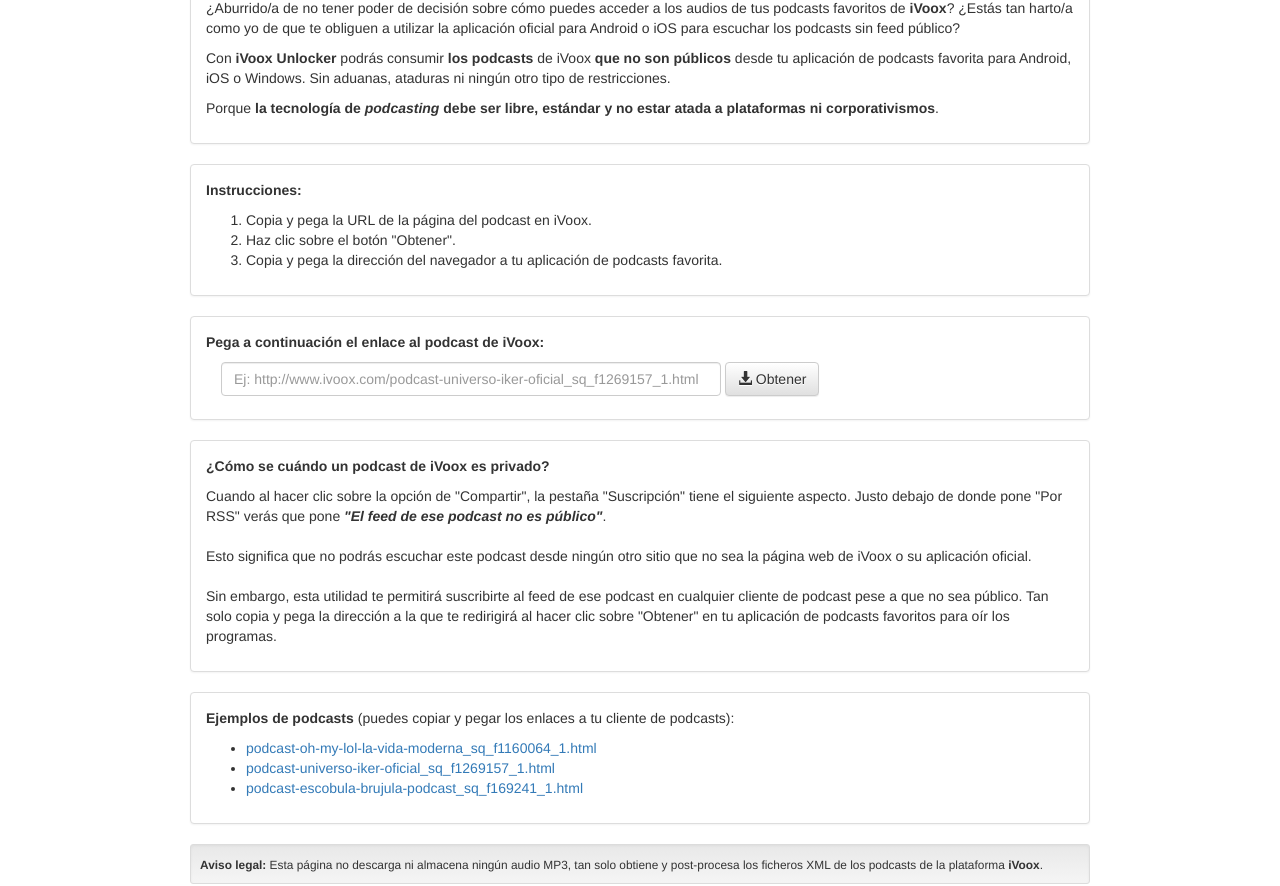
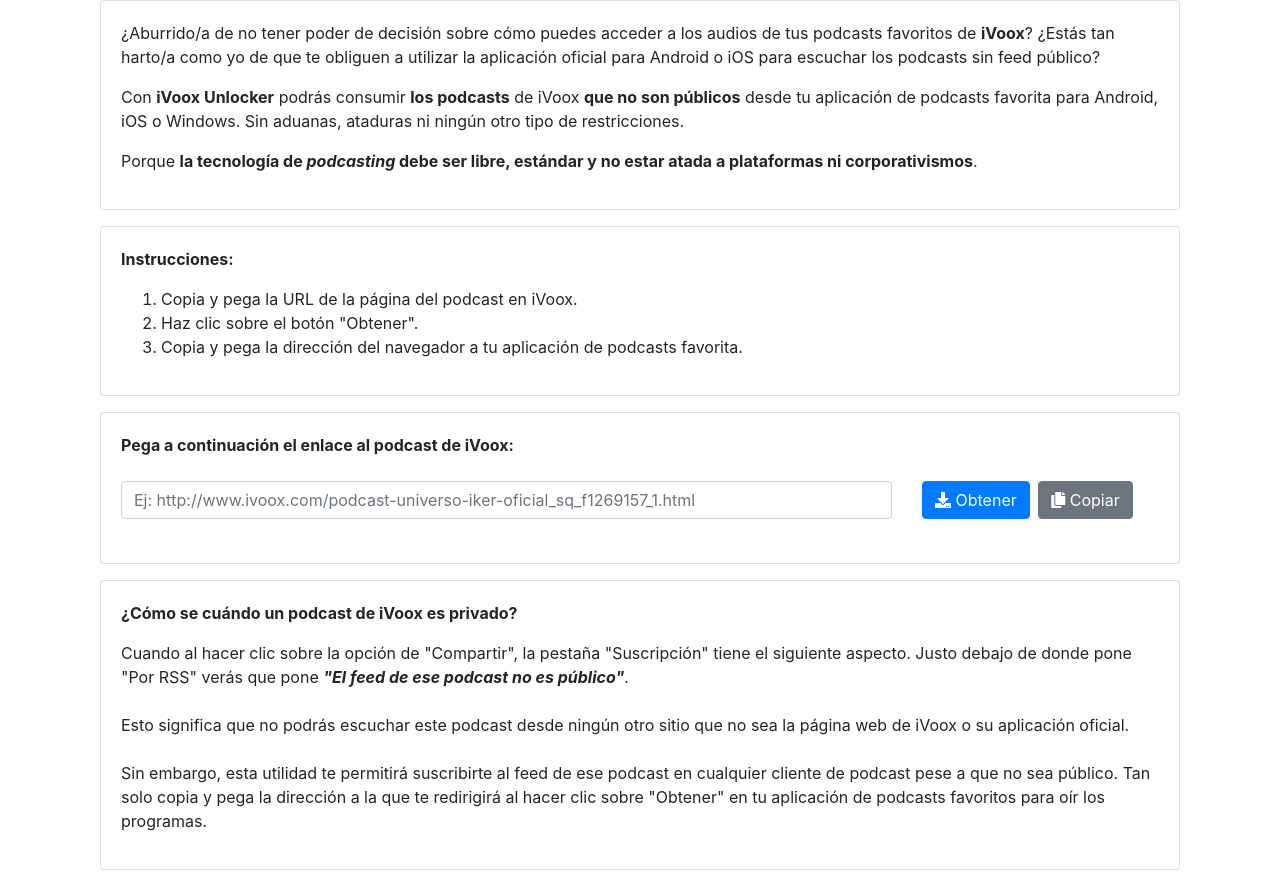
Before and after one commit to ruverav/ivoox_unlocker, a website: page app/public/index.html in a window 1280 px wide. Shown: the part 99-985 px from the top of the page. Drawn offline with nearby package versions, Linux system fonts and the light colour scheme.

Commit message:
Updated to Boostrap 4, added copy button and fixed problem with the form.

```diff
--- a/app/public/index.html
+++ b/app/public/index.html
@@ -3,28 +3,29 @@
 <html>
 <head>
   <meta charset="utf-8">
-   <!-- Latest compiled and minified CSS -->
-    <link rel="stylesheet" href="https://maxcdn.bootstrapcdn.com/bootstrap/3.3.6/css/bootstrap.min.css" integrity="sha384-1q8mTJOASx8j1Au+a5WDVnPi2lkFfwwEAa8hDDdjZlpLegxhjVME1fgjWPGmkzs7" crossorigin="anonymous">
-    <!-- Optional theme -->
-    <link rel="stylesheet" href="https://maxcdn.bootstrapcdn.com/bootstrap/3.3.6/css/bootstrap-theme.min.css" integrity="sha384-fLW2N01lMqjakBkx3l/M9EahuwpSfeNvV63J5ezn3uZzapT0u7EYsXMjQV+0En5r" crossorigin="anonymous">
-    <!-- Latest compiled and minified JavaScript -->
-    <script src="https://maxcdn.bootstrapcdn.com/bootstrap/3.3.6/js/bootstrap.min.js" integrity="sha384-0mSbJDEHialfmuBBQP6A4Qrprq5OVfW37PRR3j5ELqxss1yVqOtnepnHVP9aJ7xS" crossorigin="anonymous"></script>
-    <style type="text/css">.panel, .panel .panel-body, .well.well-sm { width: 900px; }</style>
+  <meta charset="utf-8">
+  <meta name="viewport" content="width=device-width, initial-scale=1, shrink-to-fit=no">
+  <link rel="stylesheet" href="https://stackpath.bootstrapcdn.com/bootstrap/4.1.3/css/bootstrap.min.css" integrity="sha384-MCw98/SFnGE8fJT3GXwEOngsV7Zt27NXFoaoApmYm81iuXoPkFOJwJ8ERdknLPMO" crossorigin="anonymous">
+  <link rel="stylesheet" href="https://use.fontawesome.com/releases/v5.3.1/css/all.css" integrity="sha384-mzrmE5qonljUremFsqc01SB46JvROS7bZs3IO2EmfFsd15uHvIt+Y8vEf7N7fWAU" crossorigin="anonymous">
   <title>iVoox Unlocker</title>
 </head>
 <body>
-<div style="margin: 2em auto; width: 900px">
-    <h1 style="color:#555"><span class="glyphicon glyphicon-headphones" style="color:orange"></span> iVoox Unlocker</h1>
-    <div class="panel panel-default">
-        <div class="panel-body">
+  <div class="container h-100 d-flex justify-content-center">
+    <div class="col py-3">
+      <h1 class="display-4 mb-3">
+        <i class="fas fa-headphones-alt mr-m3" style="color: #ff8800;"></i>
+        iVoox Unlocker
+      </h1>
+      <div class="card my-3">
+        <div class="card-body">
           <p>¿Aburrido/a de no tener poder de decisión sobre cómo puedes acceder a los audios de tus podcasts favoritos de <strong>iVoox</strong>?
           ¿Estás tan harto/a como yo de que te obliguen a utilizar la aplicación oficial para Android o iOS para escuchar los podcasts sin feed público?</p>
           <p>Con <strong>iVoox Unlocker</strong> podrás consumir <strong>los podcasts</strong> de iVoox <strong>que no son públicos</strong> desde tu aplicación de podcasts favorita para Android, iOS o Windows. Sin aduanas, ataduras ni ningún otro tipo de restricciones.</p>
           <p>Porque <strong>la tecnología de <em>podcasting</em> debe ser libre, estándar y no estar atada a plataformas ni corporativismos</strong>.</p>
         </div>
       </div>
-    <div class="panel panel-default">
-        <div class="panel-body">
+      <div class="card my-3">
+        <div class="card-body">
           <p><strong>Instrucciones:</strong></p>
           <ol>
             <li>Copia y pega la URL de la página del podcast en iVoox.</li>
@@ -33,19 +34,22 @@
           </ol>
         </div>
       </div>
-    <div class="panel panel-default">
-        <div class="panel-body">
+      <div class="card my-3">
+        <div class="card-body">
           <p><strong>Pega a continuación el enlace al podcast de iVoox:</strong></p>
-            <form class="navbar-form" role="search">
-                <div class="form-group">
-                    <input type="text" class="form-control" name="url" placeholder="Ej: http://www.ivoox.com/podcast-universo-iker-oficial_sq_f1269157_1.html" style="width:500px">
+          <form action="podcast" class="form-group row py-2">
+            <div class="col-sm-9">
+              <input type="text" class="form-control" name="url" placeholder="Ej: http://www.ivoox.com/podcast-universo-iker-oficial_sq_f1269157_1.html">
             </div>
-                <button type="submit" class="btn btn-default"><span class="glyphicon glyphicon-download-alt"></span> Obtener</button>
+            <div class="col-sm-3">
+              <button type="submit" class="btn btn-primary mr-1"><i class="fas fa-download"></i> Obtener</button>
+              <button id="copy" type="button" class="btn btn-secondary" title="Feed RSS copiado" data-toggle="tooltip" data-trigger="click"><i class="fas fa-copy"></i> Copiar</button>
+            </div>
           </form>
         </div>
       </div>
-    <div class="panel panel-default">
-        <div class="panel-body">
+      <div class="card my-3">
+        <div class="card-body">
           <p><strong>¿Cómo se cuándo un podcast de iVoox es privado?</strong></p>
           <p><img align="left" alt="" src="images/suscripcion.png" style="margin-right:10px"> Cuando al hacer clic sobre la opción de "Compartir", la pestaña "Suscripción" tiene el siguiente aspecto.
           Justo debajo de donde pone "Por RSS" verás que pone <strong><em>"El feed de ese podcast no es público"</em></strong>. <br><br>
@@ -53,17 +57,40 @@
           Sin embargo, esta utilidad te permitirá suscribirte al feed de ese podcast en cualquier cliente de podcast pese a que no sea público. Tan solo copia y pega la dirección a la que te redirigirá al hacer clic sobre "Obtener" en tu aplicación de podcasts favoritos para oír los programas.</p>
         </div>
       </div>
-    <div class="panel panel-default">
-        <div class="panel-body">
+      <div class="card my-3">
+        <div class="card-body">
           <p><strong>Ejemplos de podcasts</strong> (puedes copiar y pegar los enlaces a tu cliente de podcasts):</p>
           <ul>
             <li><a href="index.php?url=https%3A%2F%2Fwww.ivoox.com%2Fpodcast-oh-my-lol-la-vida-moderna_sq_f1160064_1.html">podcast-oh-my-lol-la-vida-moderna_sq_f1160064_1.html</a></li>
-                <li><a href="index.php?url=https%3A%2F%2Fwww.ivoox.com%2Fpodcast-universo-iker-oficial_sq_f1269157_1.html">podcast-universo-iker-oficial_sq_f1269157_1.html</a></li>
+            <li><a href="index.php?url=https%3A%2F%2Fwww.ivoox.com%2Fpodcast-milenio-live-oficial_sq_f1269157_1.html">podcast-milenio-live-oficial_sq_f1269157_1.html</a></li>
             <li><a href="index.php?url=https%3A%2F%2Fwww.ivoox.com%2Fpodcast-escobula-brujula-podcast_sq_f169241_1.html">podcast-escobula-brujula-podcast_sq_f169241_1.html</a></li>
           </ul>
         </div>
       </div>
-    <div class="well well-sm"><small><strong>Aviso legal:</strong> Esta página no descarga ni almacena ningún audio MP3, tan solo obtiene y post-procesa los ficheros XML de los podcasts de la plataforma <strong>iVoox</strong>.</small></div>
+      <div class="card">
+        <div class="card-header">
+          <small><strong>Aviso legal:</strong> Esta página no descarga ni almacena ningún audio MP3, tan solo obtiene y post-procesa los ficheros XML de los podcasts de la plataforma <strong>iVoox</strong>.</small>
         </div>
+      </div>
+    </div>
+  </div>
+  <script src="https://code.jquery.com/jquery-3.3.1.slim.min.js" integrity="sha384-q8i/X+965DzO0rT7abK41JStQIAqVgRVzpbzo5smXKp4YfRvH+8abtTE1Pi6jizo" crossorigin="anonymous"></script>
+  <script src="https://cdnjs.cloudflare.com/ajax/libs/popper.js/1.14.3/umd/popper.min.js" integrity="sha384-ZMP7rVo3mIykV+2+9J3UJ46jBk0WLaUAdn689aCwoqbBJiSnjAK/l8WvCWPIPm49" crossorigin="anonymous"></script>
+  <script src="https://stackpath.bootstrapcdn.com/bootstrap/4.1.3/js/bootstrap.min.js" integrity="sha384-ChfqqxuZUCnJSK3+MXmPNIyE6ZbWh2IMqE241rYiqJxyMiZ6OW/JmZQ5stwEULTy" crossorigin="anonymous"></script>
+  <script>
+    $(document).ready(function() {
+      var copyButton = $('button#copy');
+      copyButton.click(function(value) {
+        var tempInput = $("<input type='text'>");
+        tempInput.val(window.location.href + 'podcast?url=' +  $("input[name=url").val());
+        $("body").append(tempInput);
+        tempInput[0].select();
+        document.execCommand("copy");
+        tempInput.remove();
+        setTimeout(function() { $('.tooltip').remove(); }, 3000);
+      });
+      $('[data-toggle="tooltip"]').tooltip()
+    });
+  </script>
 </body>
 </html>
```
Lines whose indentation alone changed are shown as unchanged.
